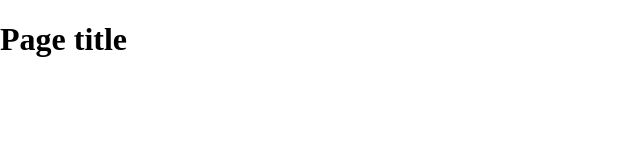
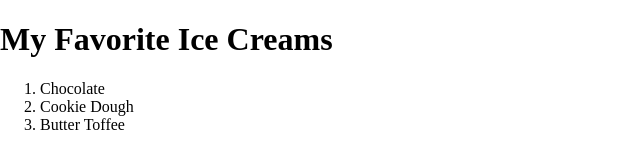
Before and after one commit to JBecker406/github-basics-1, a plain HTML site: page index.html in a window 1280 px wide. Shown: the whole page, without its empty margins (0-640 px from the left). Drawn offline with nearby package versions, Linux system fonts and the light colour scheme.

Commit message:
HTML Updates
Updated with list of three favorite ice cream flavors and appropriate
matching title

```diff
--- a/index.html
+++ b/index.html
@@ -14,7 +14,12 @@
     </head>
     <body>
     <header>
-	<h1>Page title</h1>
+	<h1>My Favorite Ice Creams</h1>
+    <ol>
+      <li>Chocolate</li>
+      <li>Cookie Dough</li>
+      <li>Butter Toffee</li>
+    </ol>
     </header>
     <nav id="pageNav">
     </nav>
```
